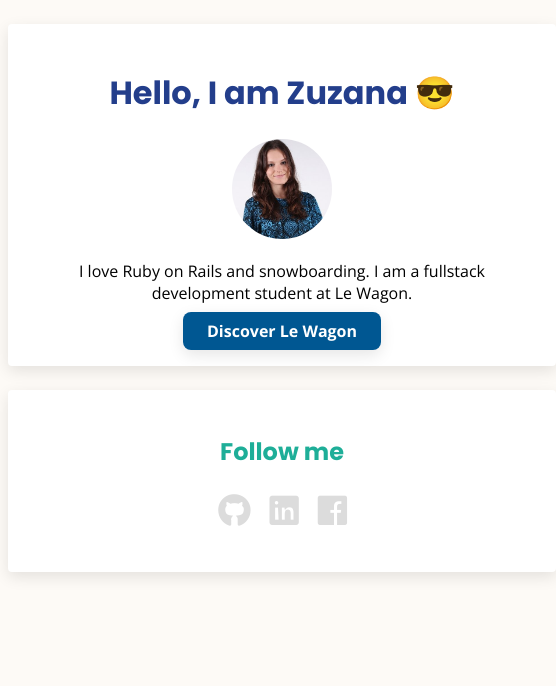
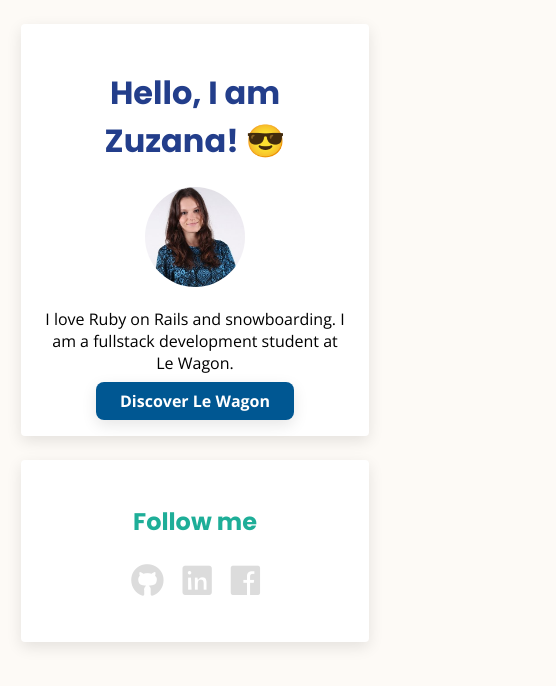
Before and after one commit to zuzanasoltisova/Profile, a plain HTML site: page index.html in a window 390 px wide. Shown: the whole page, 556 px wide, since content can reach past the window. Drawn offline with nearby package versions, Linux system fonts and the light colour scheme.

Commit message:
my profile page

```diff
--- a/index.html
+++ b/index.html
@@ -9,7 +9,7 @@
   </head>
 <body>
  <div class="card">
-  <h1>Hello, I am Zuzana 😎</h1>
+  <h1>Hello, I am Zuzana! 😎</h1>
     <img src="/profile/images/image.jpeg" class= "img-circle" alt="profile image">
     <p> I love Ruby on Rails and snowboarding. I am a fullstack development student at Le Wagon.</p>
     <a href="https://www.lewagon.com" class="btn-blue">Discover Le Wagon</a>
--- a/style.css
+++ b/style.css
@@ -78,19 +78,19 @@ color: rgb(200, 200, 200);
 
 @media (max-width: 960px) {
   /* For a screen < 960px, this CSS will be read */
-  .container {
+  .card {
     width: 700px;
   }
 }
 @media (max-width: 720px) {
   /* For a screen < 720px, this CSS will be read */
-  .container {
+  .card {
     width: 500px;
   }
 }
 @media (max-width: 540px) {
   /* For a screen < 540px, this CSS will be read */
-  .container {
+  .card {
     width: 300px;
   }
 }
```
